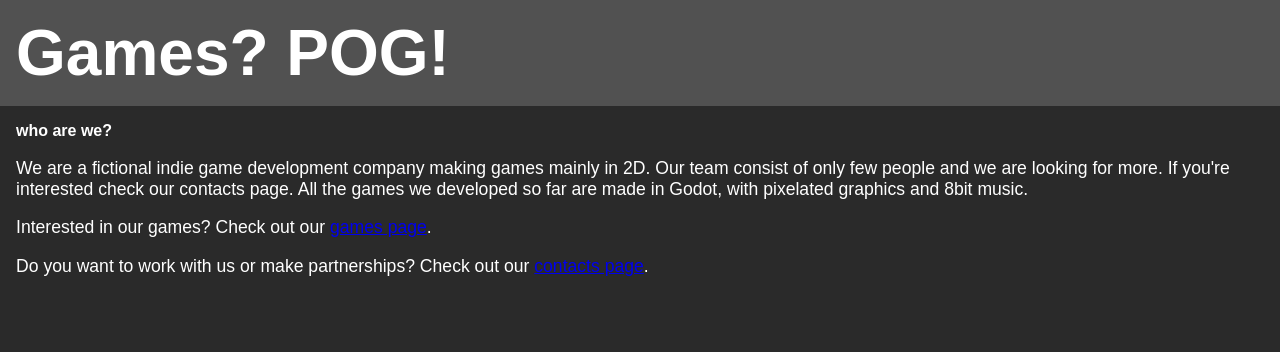
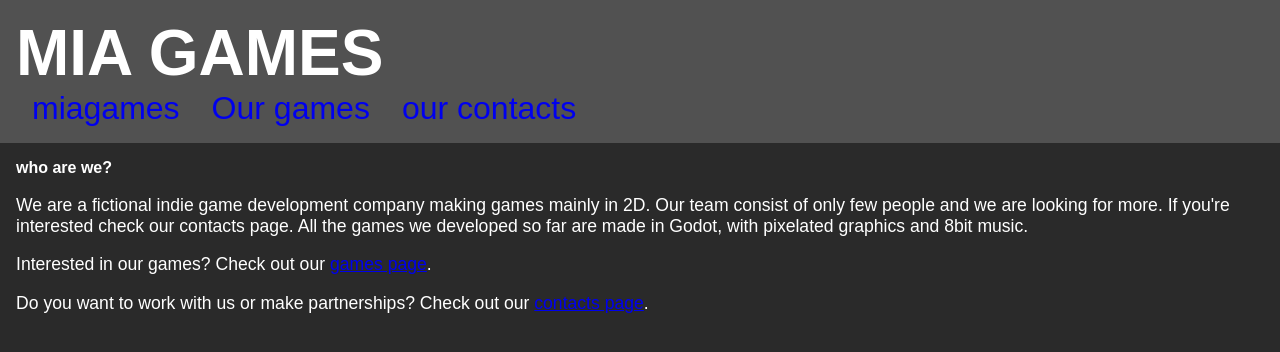
Before and after one commit to MichalPKN/mia-games, a PHP site: page / in a window 1280 px wide. Shown: the top 352 px of the page. Run offline with PHP 8.4, Linux system fonts and the light colour scheme; style sheets or scripts are compiled from the project's sources.

Commit message:
added nav bar

```diff
--- a/style/_header.scss
+++ b/style/_header.scss
@@ -3,4 +3,11 @@ header {
     h1 {
         font-size: 4em;
     }
+    nav{
+        a{
+            margin: 0 0.5em;
+            font-size: 2em;
+            text-decoration: none;
+        }
+    }
 }
--- /dev/null
+++ b/templates/a.html
@@ -0,0 +1 @@
+<a class="{class}" href="{href}">{label}</a>
--- a/templates/page.html
+++ b/templates/page.html
@@ -10,7 +10,8 @@
     <header>
         <div>
             <div class="content">
-                <h1>Games? POG!</h1>
+                <h1>MIA GAMES</h1>
+                <nav>{nav}</nav>
             </div>
         </div>
     </header>
```
